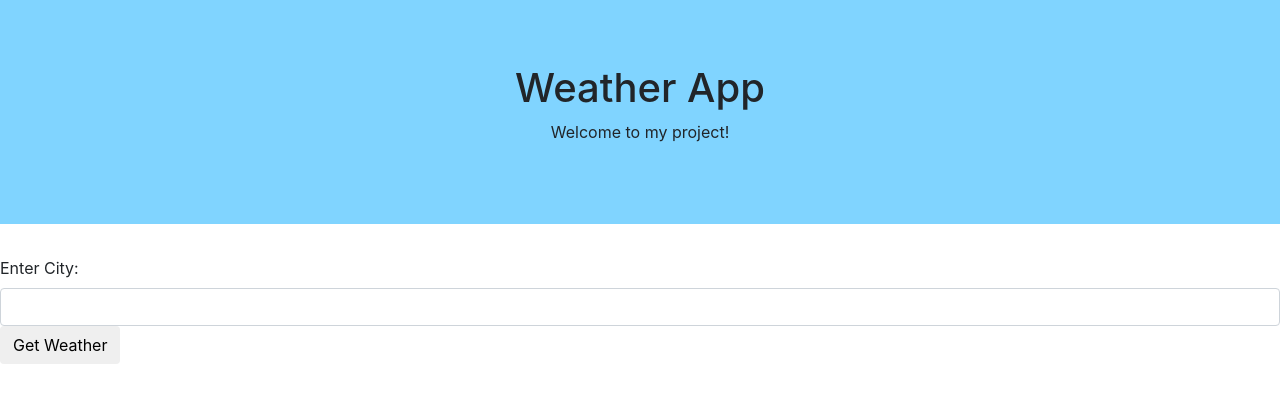
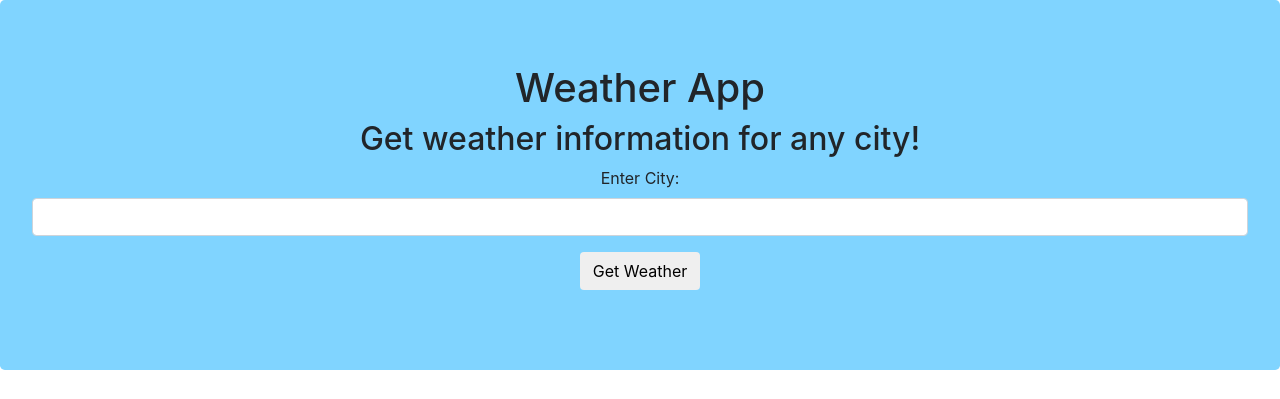
Before and after one commit to domcumba/WeatherWebsite, a plain HTML site: page index.html in a window 1280 px wide. Drawn offline with nearby package versions, Linux system fonts and the light colour scheme.

Commit message:
add more weather data and change some css attributes

```diff
--- a/index.html
+++ b/index.html
@@ -12,26 +12,40 @@
 </head>
 <body>
 
-<div class="jumbotron  jumbotron-fluid text-center">
+<div class="jumbotron text-center">
   <h1>Weather App</h1>
-  <p>Welcome to my project!</p>
+  <h2>Get weather information for any city!</h2>
+  <div class="form-group">
+    <label for="city">Enter City:</label>
+    <input type="text" class="form-control" id="city" name="city">
+    <p></p>
+    <button onclick="myFunction()" type="submit" class="btn" data-toggle="collapse" data-target="#ccard" >Get Weather</button>
+  </div>
 </div>
 
-<div class="form-group">
-  <label for="city">Enter City:</label>
-  <input type="text" class="form-control" id="city" name="city">
-  <button onclick="myFunction()" type="submit" class="btn">Get Weather</button>
+<div class="mx-auto card border-0" id="ccard">
+  <div class="card-body">
+    <h5 class="card-title" id="cityname"></h5>
+    <h6 class="card-text" id="output"></h6>
+    <p class="card-text" id="output2"></p>
+    <p class="card-text" id="output3"></p>
+  </div>
 </div>
+
 
 <script>
 function myFunction() {
   var output = city.value;
+  var key = ""
   const proxyurl = "https://cors-anywhere.herokuapp.com/";
-  fetch(proxyurl+"https://api.openweathermap.org/data/2.5/weather?q="+output+"&appid=d8deb97828f1d952b222d105893bbcfc")
+  fetch(proxyurl+"https://api.openweathermap.org/data/2.5/weather?q="+output+"&units=imperial&appid="+key)
   .then(function(resp) {return resp.json() })
   .then(function(data) {
     console.log(data);
-    document.getElementById("demo").innerHTML = data.weather[0].main;
+    document.getElementById("output").innerHTML = data.weather[0].main;
+    document.getElementById("output2").innerHTML = data.weather[0].description;
+    document.getElementById("cityname").innerHTML = city.value + "  Weather";
+    document.getElementById("output3").innerHTML = data.main.temp;
   })
 }
 </script>
--- a/style.css
+++ b/style.css
@@ -1,3 +1,12 @@
 .jumbotron {
     background-color: #80d4ff!important;
 }
+
+body {
+    background-color: #ffffff
+}
+
+.card {
+  width: 18rem;
+  background-color: #ffffff
+}
```
